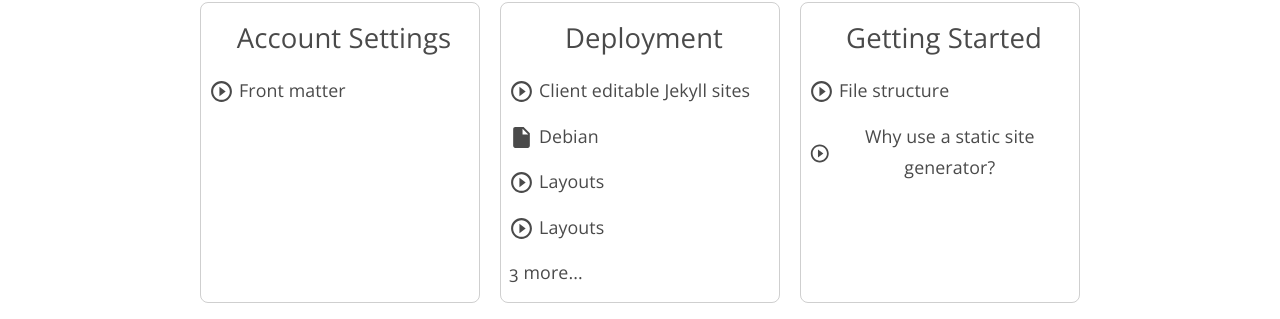
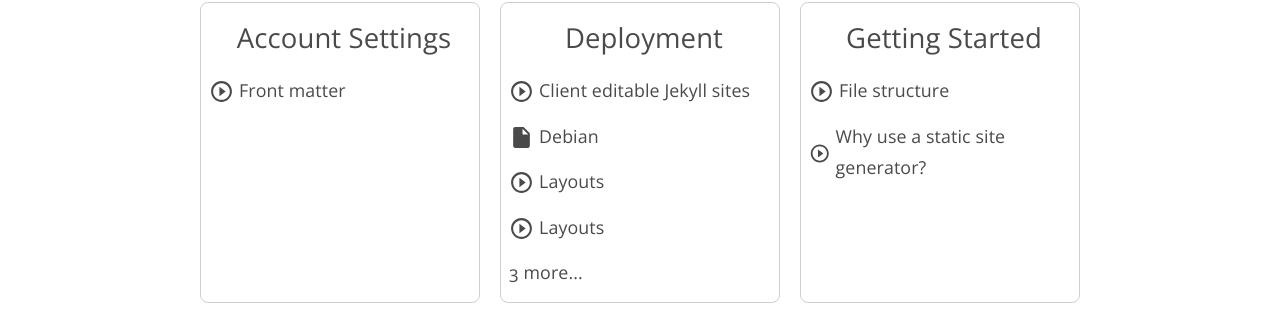
Before and after one commit to DebianBrasil/debianbrasil.github.io, a Jekyll site: the page built from index.html, in a window 1280 px wide. Shown: the part 1042-1361 px from the top of the page. Built offline with Jekyll 4.4.1, drawn with Linux system fonts in a browser that asks for light colours; nearby versions of some CDN libraries.

Commit message:
Align items of the category on the left

```diff
--- a/_sass/tutorials.scss
+++ b/_sass/tutorials.scss
@@ -16,6 +16,7 @@
 	h3 {
 		font-size: 2.75rem;
 		margin-bottom: 20px;
+		text-align: center;
 	}
 }
 
@@ -23,7 +24,7 @@
 	flex: 0 0 100%;
 	border: 1px solid $boder-category;
 	border-radius: 8px;
-	text-align: center;
+	text-align: left;
 	margin: 10px;
 	padding: 20px 0 0 8px;
 
@@ -35,7 +36,7 @@
 		flex: 0 0 45%;
 		border: 1px solid $boder-category;
 		border-radius: 8px;
-		text-align: center;
+		text-align: left;
 		margin: 10px;
 		padding: 20px 0 0 8px;
 	}
@@ -44,7 +45,7 @@
 		flex: 0 0 30%;
 		border: 1px solid $boder-category;
 		border-radius: 8px;
-		text-align: center;
+		text-align: left;
 		margin: 10px;
 		padding: 20px 0 0 8px;
 	}
```
